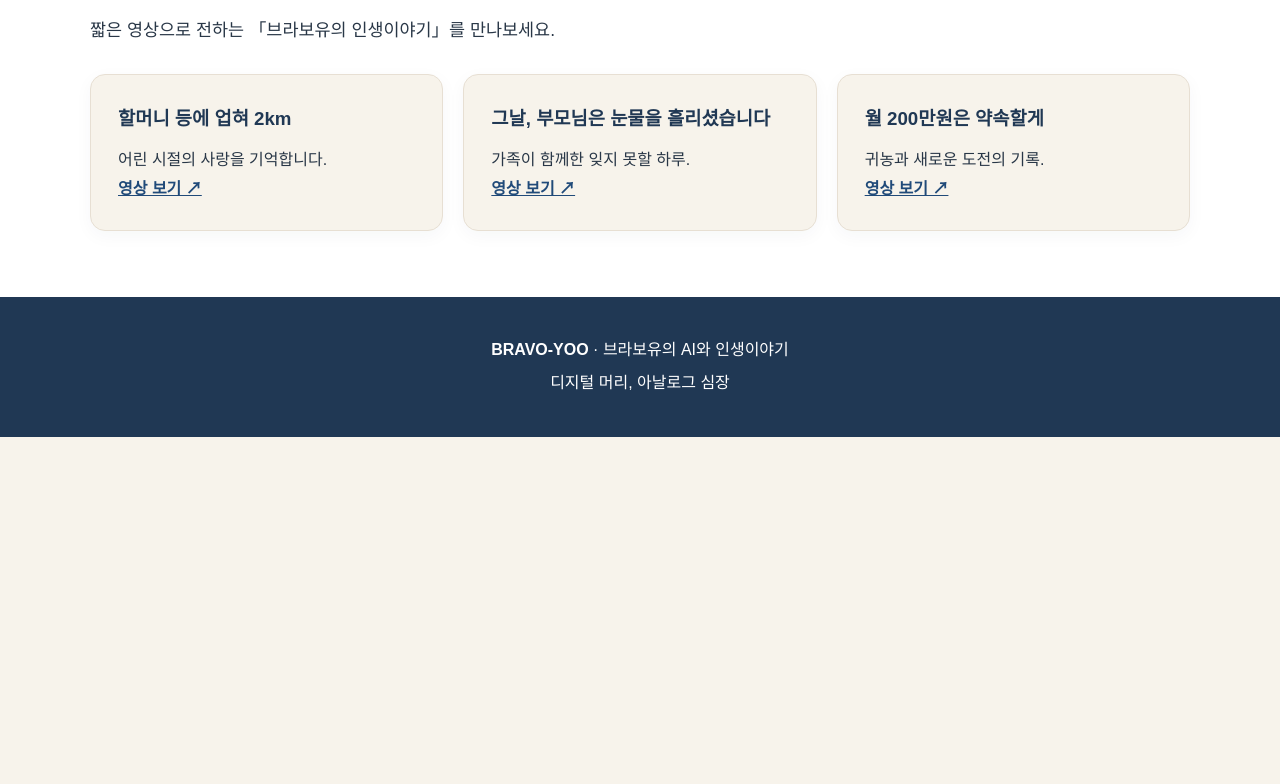
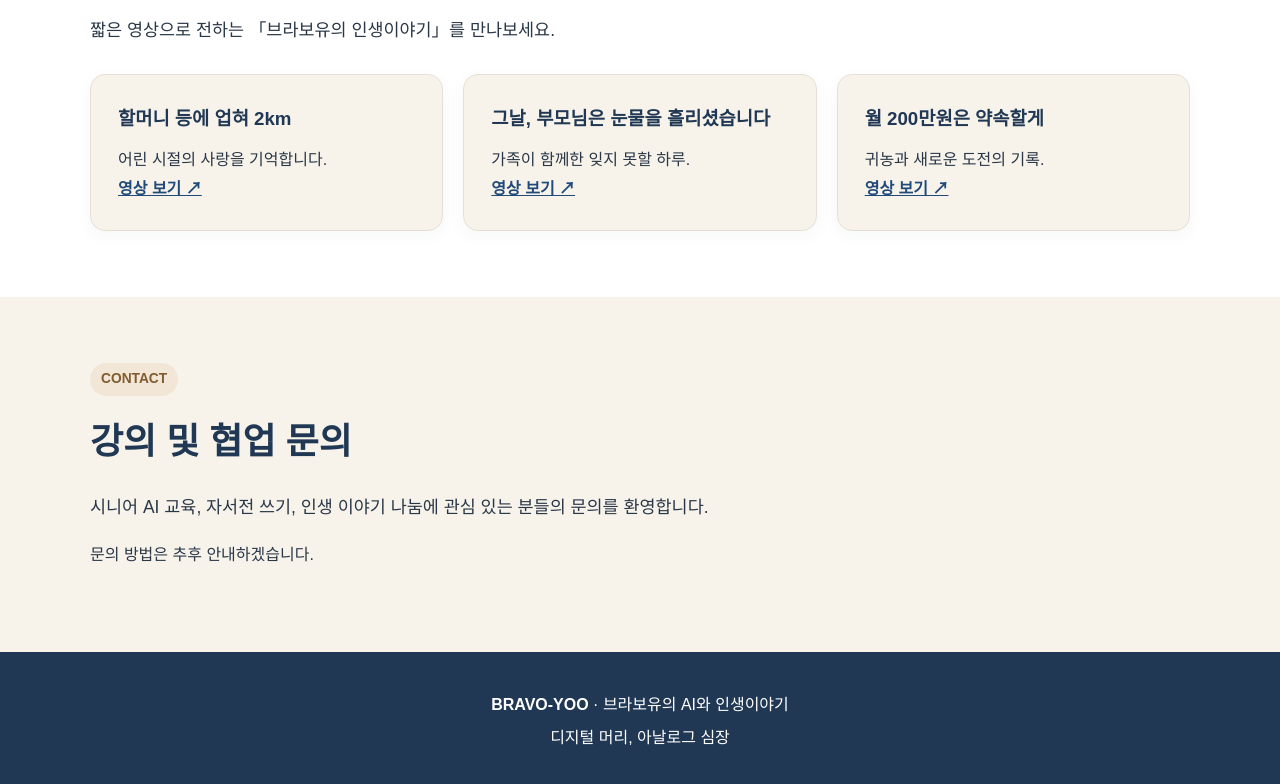
Before and after one commit to bravoyoo09-a11y/bravoyoo-home, a plain HTML site: page index.html in a window 1280 px wide. Shown: the part 2921-3705 px from the top of the page. Before the commit the page ends 3358 px from the top, so only its background shows below. Drawn offline with Linux system fonts and the light colour scheme.

Commit message:
강의 및 협업 문의 영역 추가

```diff
--- a/index.html
+++ b/index.html
@@ -26,6 +26,16 @@
 </article></div></div></section>
 <section id="story"><div class="wrap"><span class="pill">LIFE STORY</span><h2>나의 인생이야기</h2><p class="lead">자서전 <strong>「돌아보니, 모두 사랑이었다」</strong>에 담아 가는 기억과 만남, 도전과 감사의 이야기입니다.</p><p>어린 시절의 추억부터 가족과 일, 그리고 새로운 도전까지. 평범한 순간들이 모여 한 사람의 인생이 됩니다.</p></div></section>
 <section id="youtube"><div class="wrap"><span class="pill">YOUTUBE</span><h2>유튜브 이야기</h2><p class="lead">짧은 영상으로 전하는 「브라보유의 인생이야기」를 만나보세요.</p><div class="cards"><article class="card"><h3>할머니 등에 업혀 2km</h3><p>어린 시절의 사랑을 기억합니다.</p><a class="video-link" href="https://youtube.com/shorts/6nSRHwTWvGc" target="_blank" rel="noopener noreferrer">영상 보기 ↗</a></article><article class="card"><h3>그날, 부모님은 눈물을 흘리셨습니다</h3><p>가족이 함께한 잊지 못할 하루.</p><a class="video-link" href="https://youtube.com/shorts/5wTvGg7blLI" target="_blank" rel="noopener noreferrer">영상 보기 ↗</a></article><article class="card"><h3>월 200만원은 약속할게</h3><p>귀농과 새로운 도전의 기록.</p><a class="video-link" href="https://youtube.com/shorts/0BbmvyAndD4" target="_blank" rel="noopener noreferrer">영상 보기 ↗</a></article></div></div></section>
+
+<section id="contact">
+  <div class="wrap">
+    <span class="pill">CONTACT</span>
+    <h2>강의 및 협업 문의</h2>
+    <p class="lead">시니어 AI 교육, 자서전 쓰기, 인생 이야기 나눔에 관심 있는 분들의 문의를 환영합니다.</p>
+    <p>문의 방법은 추후 안내하겠습니다.</p>
+  </div>
+</section>
+
 </main>
 <footer><p><strong>BRAVO-YOO</strong> · 브라보유의 AI와 인생이야기</p><p>디지털 머리, 아날로그 심장</p></footer>
 </body>
```
